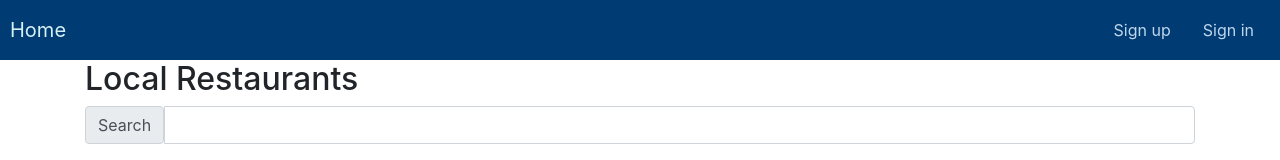
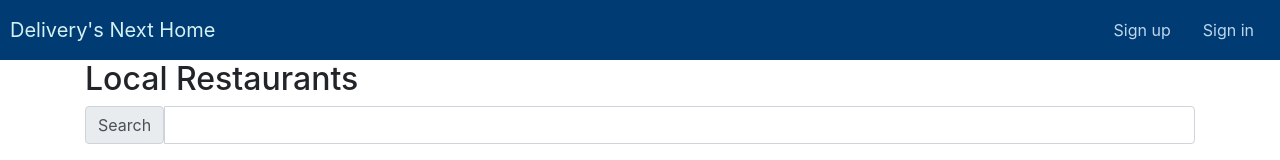
Before and after one commit to fsobarzobello/FullStackRestaurantApplication, a Next.js app: page / in a window 1280 px wide. Shown: the top 160 px of the page. Built offline with nearby package versions, Linux system fonts and the light colour scheme; no server answers.

Commit message:
Update layout.js

```diff
--- a/components/layout.js
+++ b/components/layout.js
@@ -6,7 +6,7 @@ import AppContext from "./context";
 import { logout } from "./auth"; // Asegúrate de que esté bien importado
 
 const Layout = (props) => {
-  const title = "Welcome to Nextjs";
+  const title = "Delivery's";
   const { user, setUser } = useContext(AppContext);
 
   const handleLogout = () => {
@@ -32,7 +32,7 @@ const Layout = (props) => {
               className="navbar-brand"
               style={{ color: "#d4f1f4" }} // Baby Blue
             >
-              Home
+              Delivery's Next Home
             </Link>
           </NavItem>
           <NavItem className="ml-auto">
```
